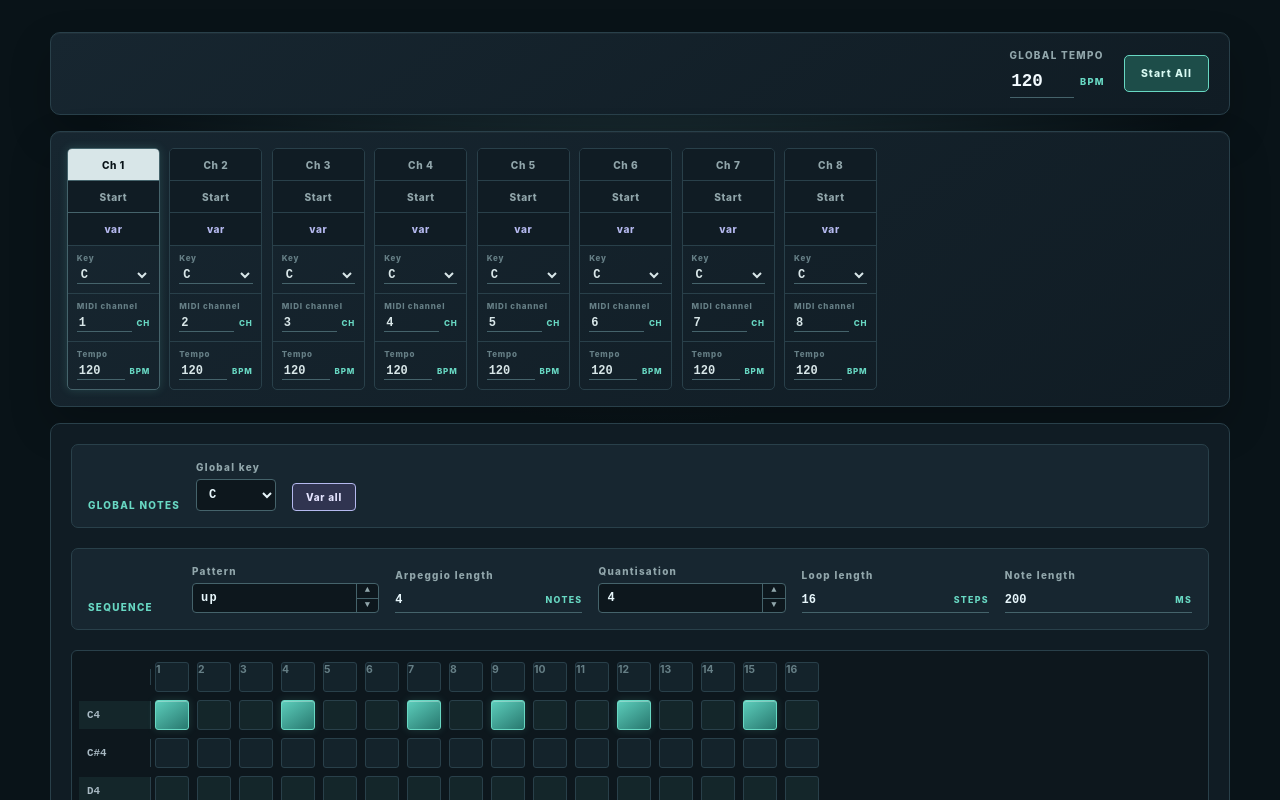
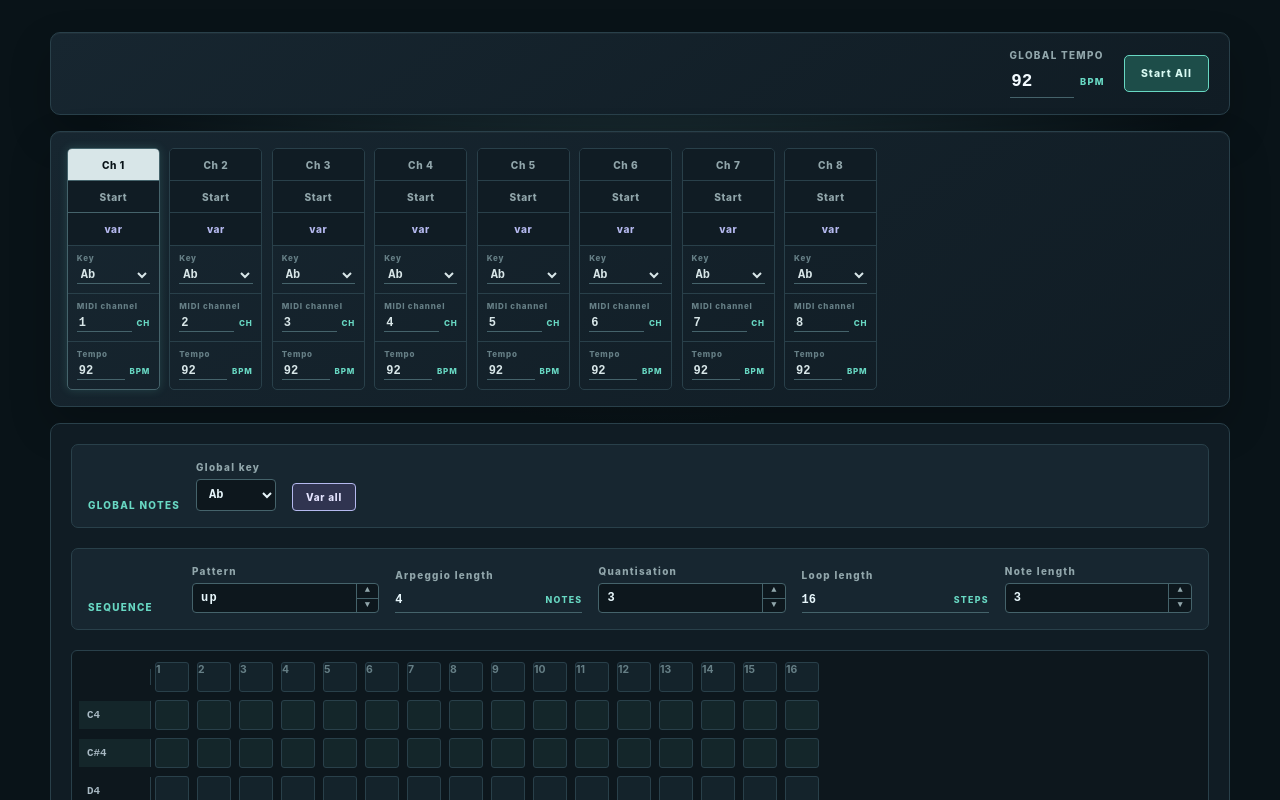
Before and after one commit to hendrik-goebel/Arpeggiator, a Vue app: page / in a window 1280 px wide. Shown: the top 800 px of the page. Built offline with nearby package versions, Linux system fonts and the light colour scheme.

Commit message:
send note length

```diff
--- a/src/components/ArpeggiatorPanel.vue
+++ b/src/components/ArpeggiatorPanel.vue
@@ -3,7 +3,7 @@ import { computed } from 'vue'
 import StepsGrid from './StepsGrid.vue'
 import LogPanel from './LogPanel.vue'
 import StepperControl from './StepperControl.vue'
-import { CIRCLE_OF_FIFTHS_KEYS, DEFAULT_BASE, KEYBOARD_OCTAVE_SIZE, CircleOfFifthsKey } from '../config'
+import { CIRCLE_OF_FIFTHS_KEYS, DEFAULT_BASE, KEYBOARD_OCTAVE_SIZE, NOTE_LENGTH_OPTIONS, CircleOfFifthsKey } from '../config'
 
 const props = defineProps<{ channel: any, outputs: any[], selectedOutputId: string | null, log: string[], globalKey: CircleOfFifthsKey }>()
 
@@ -29,7 +29,7 @@ const fullNotes = computed(() => Array.from({ length: KEYBOARD_OCTAVE_SIZE }, (_
         <label>Arpeggio length <span class="value-input"><input type="number" :value="channel.arpeggioLength" @input="$emit('update-arpeggio-length', +$event.target.value)" min="1" max="32" /><small>NOTES</small></span></label>
         <label>Quantisation <StepperControl :value="channel.quantisation" :values="[1, 2, 3, 4, 5, 8, 16, 32, 64]" @update:value="$emit('update-quant', +$event)" /></label>
         <label>Loop length <span class="value-input"><input type="number" :value="channel.loopLength" @input="$emit('update-loop-length', +$event.target.value)" min="1" max="64" /><small>STEPS</small></span></label>
-        <label>Note length <span class="value-input"><input type="number" :value="channel.noteLength" @input="$emit('update-noteLength', +$event.target.value)" min="50" max="2000" /><small>MS</small></span></label>
+        <label>Note length <StepperControl :value="channel.noteLength" :values="NOTE_LENGTH_OPTIONS" @update:value="$emit('update-noteLength', +$event)" /></label>
       </div>
     </div>
 
--- a/src/config.ts
+++ b/src/config.ts
@@ -1,5 +1,11 @@
 export const DEFAULT_BPM = 120
-export const DEFAULT_NOTE_LENGTH = 200
+export const NOTE_LENGTH_OPTIONS = [1, 2, 4, 3, 8, 16, 32, 64] as const
+export const DEFAULT_NOTE_LENGTH = 4
+export function noteLengthToMilliseconds(denominator: number, bpm: number) {
+  const safeDenominator = Math.max(1, Number(denominator) || 1)
+  const safeBpm = Math.max(1, Number(bpm) || DEFAULT_BPM)
+  return (60000 * 4) / (safeBpm * safeDenominator)
+}
 export const DEFAULT_QUANT = 4
 export const CHANNEL_COUNT = 8
 export const STEP_COUNT = 16
--- a/src/models/arpeggiator.ts
+++ b/src/models/arpeggiator.ts
@@ -1,4 +1,4 @@
-import { DEFAULT_BPM, DEFAULT_NOTE_LENGTH, STEP_COUNT, DEFAULT_QUANT } from '../config'
+import { DEFAULT_BPM, DEFAULT_NOTE_LENGTH, STEP_COUNT, DEFAULT_QUANT, noteLengthToMilliseconds } from '../config'
 import { createMidiClock } from './midiClock'
 import { MIDI } from '../midi/constants'
 import { createEventEmitter } from '../utils/eventEmitter'
@@ -47,6 +47,10 @@ export function createArpeggiator() {
     }
   }
 
+  function getNoteLengthMilliseconds() {
+    return noteLengthToMilliseconds(noteLength, bpm)
+  }
+
   function ensureClock() {
     clock = createMidiClock(bpm, tick, subdivision)
     if (isPlaying && clock && typeof clock.start === 'function') clock.start()
@@ -77,12 +81,12 @@ export function createArpeggiator() {
       // chord: play all notes
       stepValue.forEach((n:any)=>{
         if (typeof n === 'number' && n >= 0) {
-          events.emit('note', { note: n, velocity: MIDI.VELOCITY_MAX, length: noteLength })
+          events.emit('note', { note: n, velocity: MIDI.VELOCITY_MAX, length: getNoteLengthMilliseconds() })
         }
       })
     } else if (typeof stepValue === 'number' && stepValue >= 0) {
       // single MIDI note
-      events.emit('note', { note: stepValue, velocity: MIDI.VELOCITY_MAX, length: noteLength })
+      events.emit('note', { note: stepValue, velocity: MIDI.VELOCITY_MAX, length: getNoteLengthMilliseconds() })
     }
 
     // advance pointers
--- a/src/useChannels.ts
+++ b/src/useChannels.ts
@@ -1,7 +1,7 @@
 import { ref, computed, watch } from 'vue'
 import { initMidi, listOutputs, selectOutput, sendNote, enableSineSynth, disableSineSynth, SINE_OUTPUT_ID } from './midi/midi'
 import { createChannel } from './models/channel'
-import { CHANNEL_COUNT, DEFAULT_BASE, DEFAULT_BPM, KEYBOARD_NOTE_OFFSETS, MAJOR_SCALE_OFFSETS, CIRCLE_OF_FIFTHS_KEYS, STEP_COUNT, CircleOfFifthsKey } from './config'
+import { CHANNEL_COUNT, DEFAULT_BASE, DEFAULT_BPM, KEYBOARD_NOTE_OFFSETS, MAJOR_SCALE_OFFSETS, CIRCLE_OF_FIFTHS_KEYS, STEP_COUNT, NOTE_LENGTH_OPTIONS, CircleOfFifthsKey, noteLengthToMilliseconds } from './config'
 import { MIDI } from './midi/constants'
 
 export function useChannels() {
@@ -179,6 +179,28 @@ export function useChannels() {
     channels.forEach((_, index) => createVariation(index))
   }
 
+  function initializeRandomState() {
+    const patterns: Pattern[] = ['up', 'down', 'updown', 'random']
+    const quantisations = [3, 4, 6, 8, 16]
+    const randomBpm = 80 + Math.floor(Math.random() * 51)
+    const randomKey = CIRCLE_OF_FIFTHS_KEYS[Math.floor(Math.random() * CIRCLE_OF_FIFTHS_KEYS.length)]
+
+    setGlobalBpm(randomBpm)
+    updateGlobalKey(randomKey.name)
+    channels.forEach(channel => {
+      const pattern = patterns[Math.floor(Math.random() * patterns.length)]
+      const quantisation = quantisations[Math.floor(Math.random() * quantisations.length)]
+      const noteLength = NOTE_LENGTH_OPTIONS[Math.floor(Math.random() * NOTE_LENGTH_OPTIONS.length)]
+      channel.pattern = pattern
+      channel.quantisation = quantisation
+      channel.noteLength = noteLength
+      channel.arpeggiator.setPattern(pattern)
+      channel.arpeggiator.setSubdivision(quantisation)
+      channel.arpeggiator.setNoteLength(noteLength)
+    })
+    createGlobalVariation()
+  }
+
   function playKeyboardNote(key: string) {
     const offset = KEYBOARD_NOTE_OFFSETS[key.toLowerCase()]
     if (offset === undefined) return false
@@ -186,11 +208,12 @@ export function useChannels() {
     const channel = currentChannel.value
     const note = channel.base + offset
     const outputId = selectedOutputId.value
-    if (outputId) sendNote(outputId, note, MIDI.VELOCITY_MAX, channel.noteLength, channel.midiChannel - 1)
+    const noteLengthMilliseconds = noteLengthToMilliseconds(channel.noteLength, channel.bpm)
+    if (outputId) sendNote(outputId, note, MIDI.VELOCITY_MAX, noteLengthMilliseconds, channel.midiChannel - 1)
 
     channel.active = true
-    log.value.unshift(`${new Date().toISOString()} ${channel.name} NOTE ${note} vel=${MIDI.VELOCITY_MAX} len=${channel.noteLength}`)
-    setTimeout(() => { channel.active = false }, Math.max(channel.noteLength, 120))
+    log.value.unshift(`${new Date().toISOString()} ${channel.name} NOTE ${note} vel=${MIDI.VELOCITY_MAX} len=${noteLengthMilliseconds}`)
+    setTimeout(() => { channel.active = false }, Math.max(noteLengthMilliseconds, 120))
     return true
   }
 
@@ -255,6 +278,8 @@ export function useChannels() {
     if (typeof channel.arpeggiator.setSubdivision === 'function') channel.arpeggiator.setSubdivision(newQ)
   }
 
+  initializeRandomState()
+
   return {
     channels,
     currentIndex,
```
